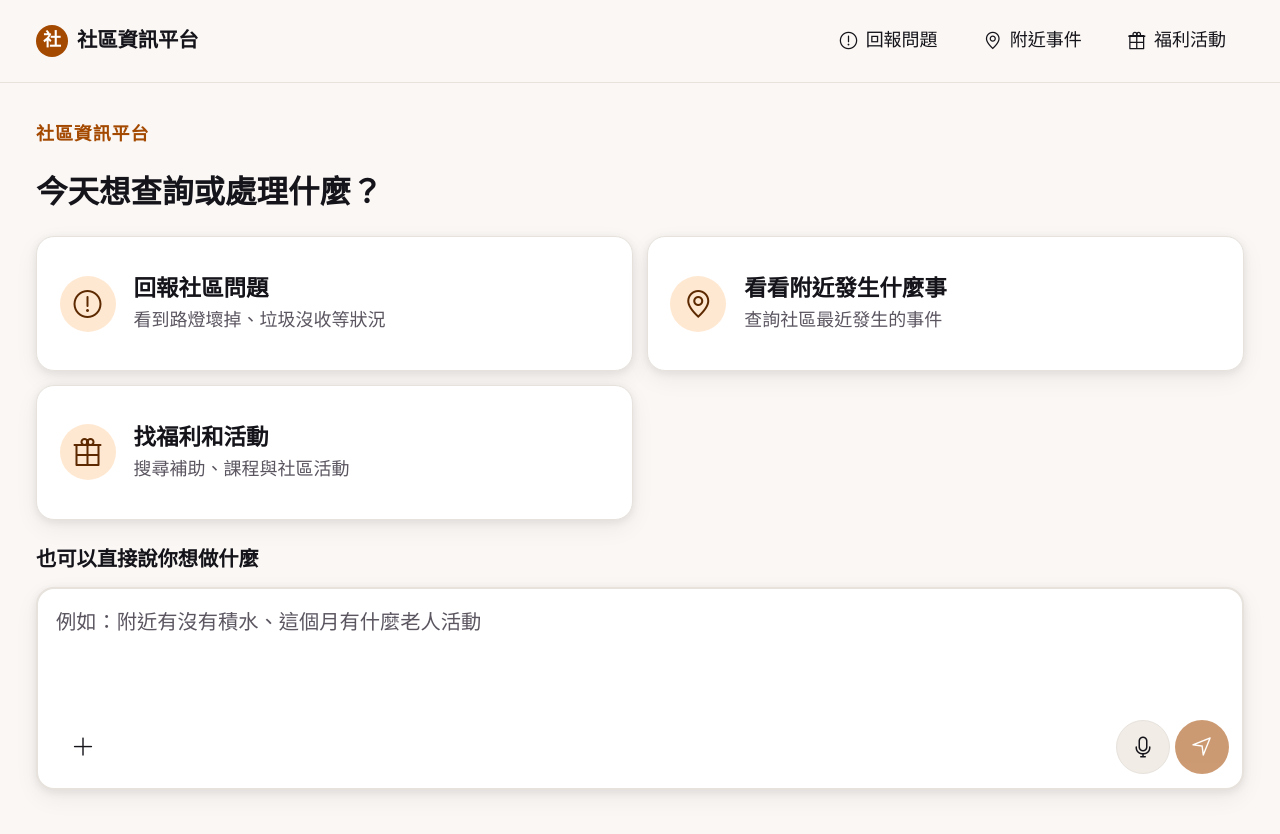
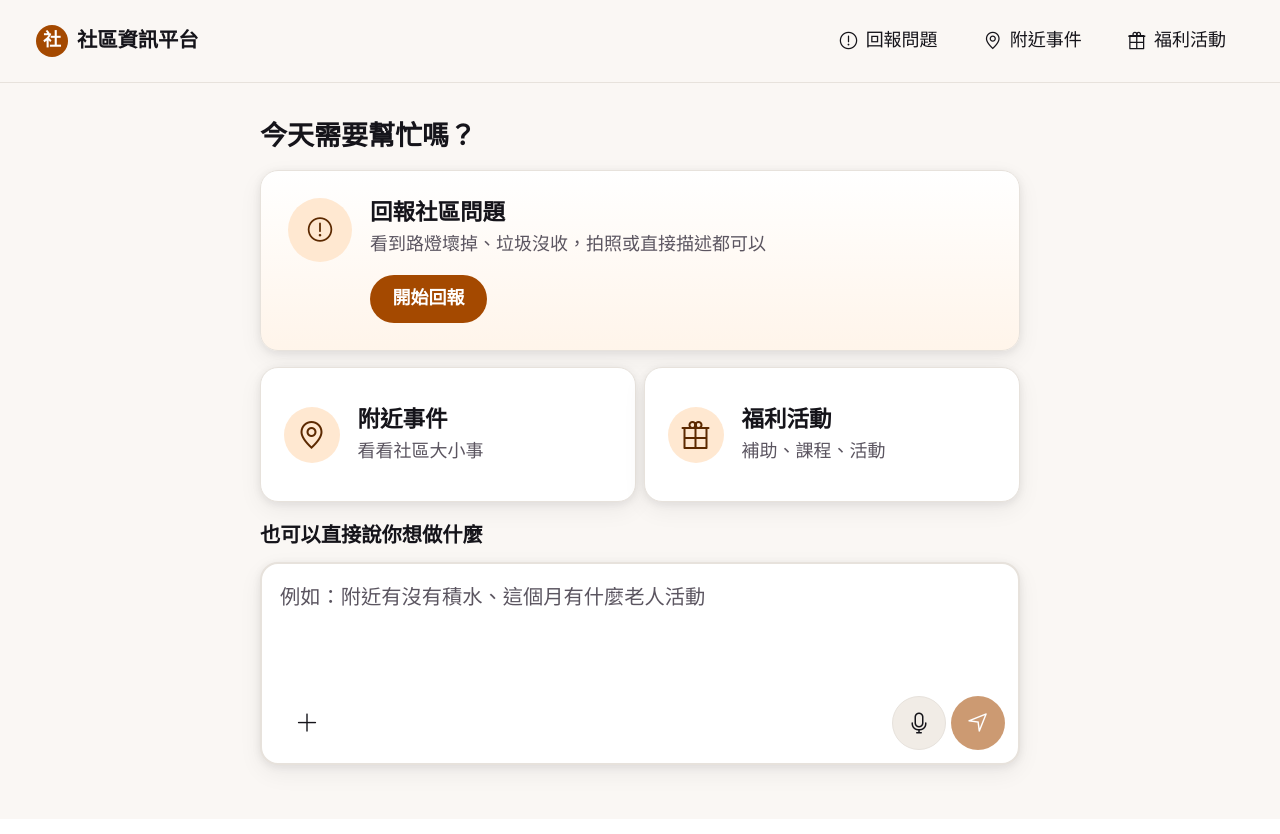
Before and after one commit to MillerLiu94/lcs_project, a Vue app in the folder app/: page / in a window 1280 px wide. Shown: the top 834 px of the page. Built offline with nearby package versions, Linux system fonts and the light colour scheme; no server answers.

Commit message:
feat(home): task-first entry layout with primary report action

```diff
--- a/app/src/views/home/HomeView.vue
+++ b/app/src/views/home/HomeView.vue
@@ -1,25 +1,31 @@
 <template>
   <section class="home">
-    <p class="home__brand">社區資訊平台</p>
-    <h1 class="home__title">今天想查詢或處理什麼？</h1>
+    <p class="home__brand">
+      <span class="home__logo" aria-hidden="true">社</span>
+      <span>社區資訊平台</span>
+    </p>
+    <h1 class="home__title">今天需要幫忙嗎？</h1>
+
+    <BigTaskCard
+      variant="hero"
+      cta="開始回報"
+      icon="Flag"
+      title="回報社區問題"
+      desc="看到路燈壞掉、垃圾沒收，拍照或直接描述都可以"
+      to="/report"
+    />
 
     <div class="home__cards">
       <BigTaskCard
-        icon="Flag"
-        title="回報社區問題"
-        desc="看到路燈壞掉、垃圾沒收等狀況"
-        to="/report"
-      />
-      <BigTaskCard
         icon="MapPin"
-        title="看看附近發生什麼事"
-        desc="查詢社區最近發生的事件"
+        title="附近事件"
+        desc="看看社區大小事"
         to="/events"
       />
       <BigTaskCard
         icon="Gift"
-        title="找福利和活動"
-        desc="搜尋補助、課程與社區活動"
+        title="福利活動"
+        desc="補助、課程、活動"
         to="/welfare"
       />
     </div>
@@ -96,28 +102,41 @@ export default {
 .home {
   display: flex;
   flex-direction: column;
-  gap: 1.25rem;
+  gap: var(--space-3);
 }
 .home__brand {
+  display: flex;
+  align-items: center;
+  gap: 0.5rem;
   margin: 0;
-  font-size: 1rem;
-  font-weight: 700;
-  letter-spacing: 0.05em;
+  font-size: var(--font-size-meta);
+  font-weight: 800;
   color: var(--primary);
+}
+.home__logo {
+  display: inline-flex;
+  align-items: center;
+  justify-content: center;
+  width: 28px;
+  height: 28px;
+  border-radius: var(--radius-pill);
+  background: var(--primary);
+  color: var(--primary-foreground);
+  font-size: 0.9rem;
 }
 .home__title {
   margin: 0;
-  font-size: 1.75rem;
-  line-height: 1.3;
+  font-size: var(--font-size-h2);
+  line-height: var(--line-height-h2);
 }
 .home__cards {
   display: grid;
   grid-template-columns: 1fr;
-  gap: 0.75rem;
+  gap: var(--space-2);
 }
-@media (min-width: 1024px) {
+@media (min-width: 768px) {
   .home__cards {
-    grid-template-columns: repeat(2, 1fr);
+    grid-template-columns: 1fr 1fr;
   }
 }
 .home__ask {
@@ -125,4 +144,14 @@ export default {
   flex-direction: column;
   gap: 0.75rem;
 }
+@media (min-width: 1024px) {
+  .home {
+    max-width: 760px;
+    margin-inline: auto;
+  }
+  /* 桌面版品牌已移到 TopNav，避免重複。 */
+  .home__brand {
+    display: none;
+  }
+}
 </style>
```
Also changed, not shown: 1 other file (tests, documents, lock files or other folders).
